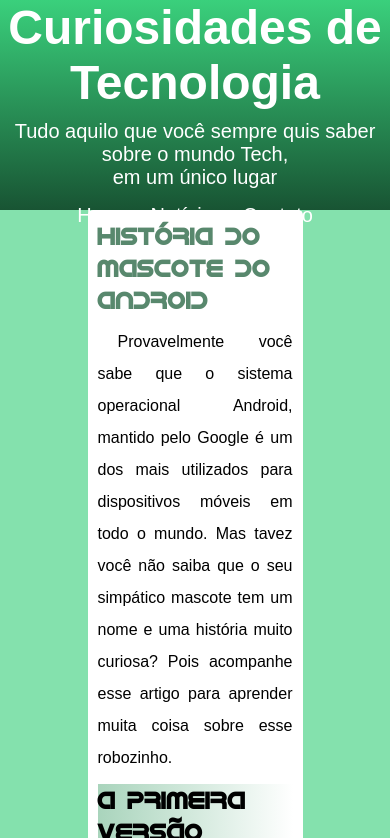
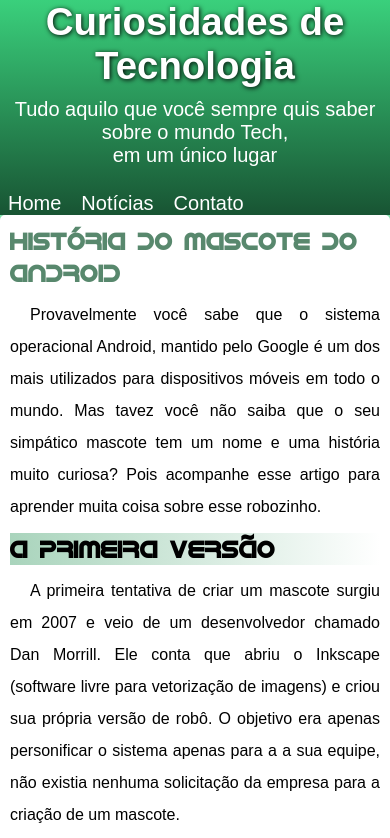
Before and after one commit to Leonardoalves2023/site-android, a plain HTML site: page siteandroid.html in a window 390 px wide. Shown: the top 838 px of the page. Drawn offline with Linux system fonts and the light colour scheme.

Commit message:
mais responsivo

```diff
--- a/style.css
+++ b/style.css
@@ -25,10 +25,10 @@ aside  p{
 }
 
 nav{
-    position: relative;
-    top: -10px;
+    min-width: 300px;
+    max-width: 800px;
     margin-top: 25px;
-    text-align: center;
+    text-align: left;
 
 }
 
@@ -56,21 +56,6 @@ nav a:hover{
     background-color: #80d1a3;
 }
 
-@media (min-width:800px){
-        nav{
-
-            text-align: left;
-
-        }
-}
-
-
-
-@media (max-width:800px){
-    header{
-        height: 210px;
-    }
-}
 
 .robo{
         width: 80%;
@@ -112,8 +97,8 @@ nav a{
 header h1{
     color: white;
     text-align: center;
-    text-shadow: 1 px 1px 5px black;
-        font-size: 3em;
+    text-shadow: 1px 1px 5px black;
+        font-size: 2.4em;
         font-family: Arial, Helvetica, sans-serif;
 }
 
@@ -138,7 +123,8 @@ header{
 
 main{
     line-height: 2em;
-    width: 50%;
+    min-width: 280px;
+    max-width: 800px;
     background-color: white;
     margin: auto;padding: 10px;border-radius: 5px;
 
```
